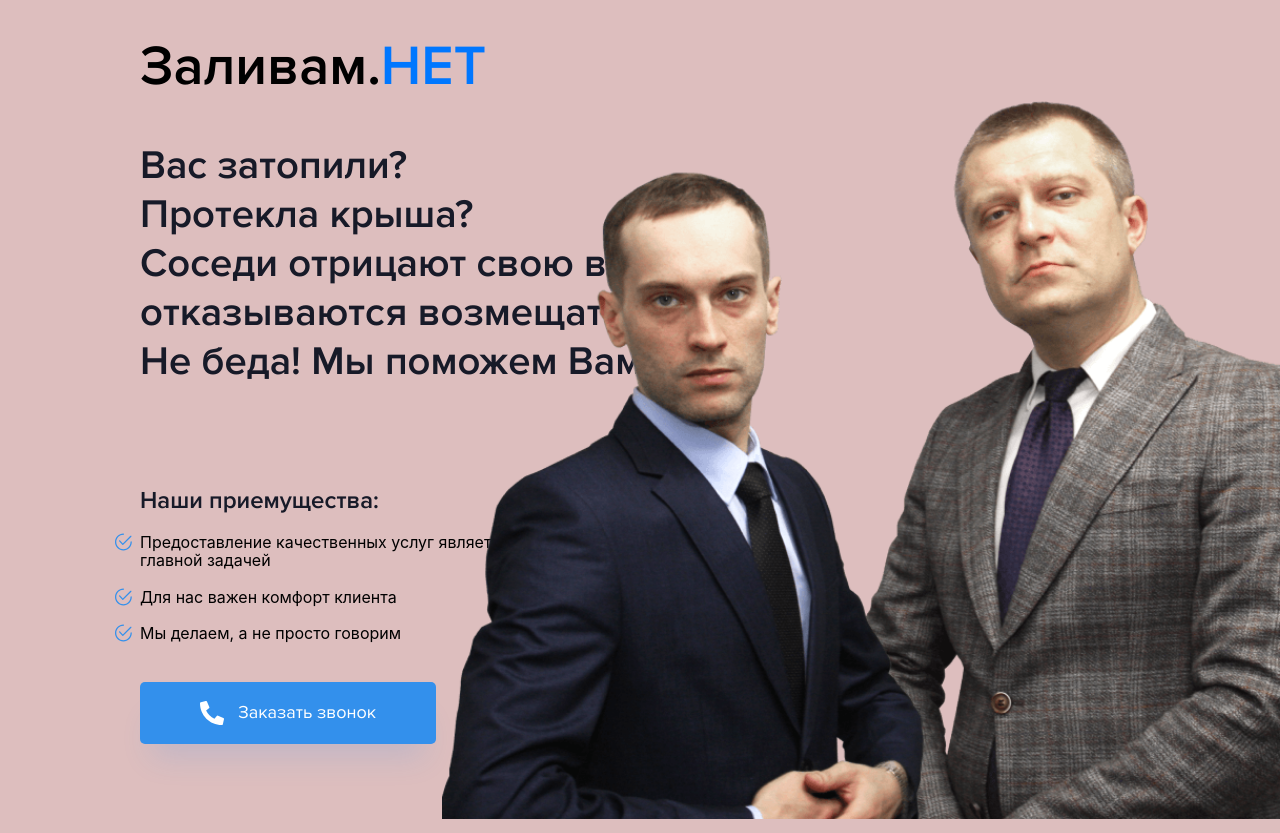
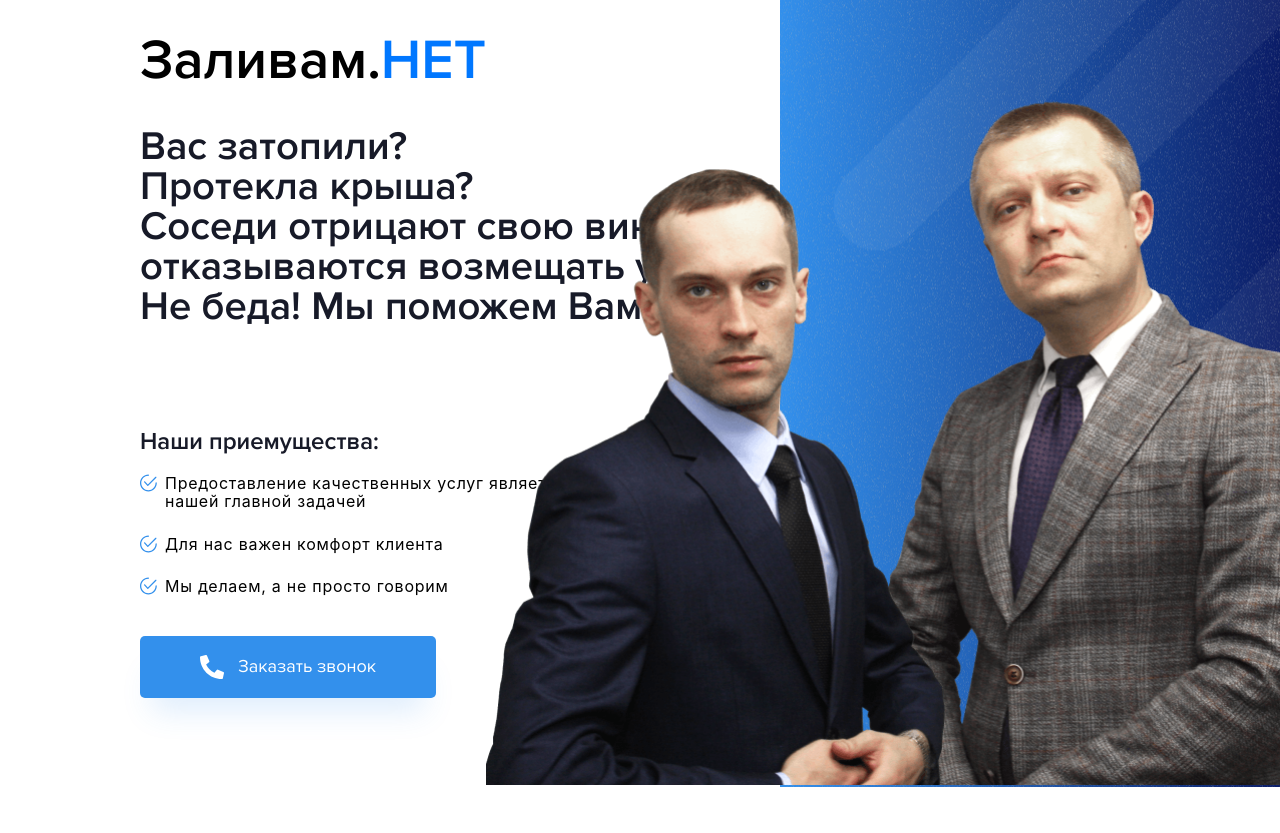
Before and after one commit to Photokub/zalivam-net, a React (Create React App) app: page / in a window 1280 px wide. After the commit the page ends 800 px from the top, so only its background shows below. Built offline with nearby package versions, Linux system fonts and the light colour scheme.

Commit message:
Refactor: "Правка main по PixelPerfect"

```diff
--- a/src/components/Main/styles.module.css
+++ b/src/components/Main/styles.module.css
@@ -1,27 +1,29 @@
 #gorbunov__photo {
-    height: 719px;
+    height: 685px;
     position: absolute;
     top: 100px;
     right: 0;
 }
 
 #otinov__photo {
-    height: 719px;
+    height: 685px;
     position: absolute;
     top: 100px;
-    right: 330px;
+    right: 310px;
 }
 
 
 .main {
-    background-color: rgb(221, 190, 190);
-    padding: 32px 0 89px 140px;
+    background-image: url("../../images/main-bg.jpg");
+    background-repeat: no-repeat;
+    background-position: right;
+    padding: 26px 0 89px 140px;
 }
 
 .main__logo {
     color: #000;
     max-width: 700px;
-    margin: 0 0 40px 0;
+    margin: 0 0 32px 0;
     font-variant-numeric: lining-nums proportional-nums;
     font-family: Proxima Nova;
     font-size: 56px;
@@ -45,7 +47,7 @@
     font-size: 40px;
     font-style: normal;
     font-weight: 600;
-    line-height: normal;
+    line-height: 40px;
     text-align: left;
 }
 
@@ -78,16 +80,17 @@
     max-width: 455px;
     text-align: left;
     padding: 0;
-    margin: 0 0 39px 0;
+    margin: 0 0 40px 25px;
 }
 
 .main__listitem {
-    margin: 0 0 18px 0;
+    margin: 0 0 24px 0;
     list-style-type: none;
     position: relative;
     list-style-position: inside;
     position: relative;
     padding-right: 20px;
+    letter-spacing: 0.75px;
 }
 
 .main__listitem::before {
@@ -104,7 +107,6 @@
     width: 296px;
     height: 62px;
     padding: 0 60px;
-    /* padding: 27px 60px 24px 60px; */
     justify-content: space-between;
     align-items: center;
     border: none;
```
Also changed, not shown: src/images/main-bg.jpg (added).
